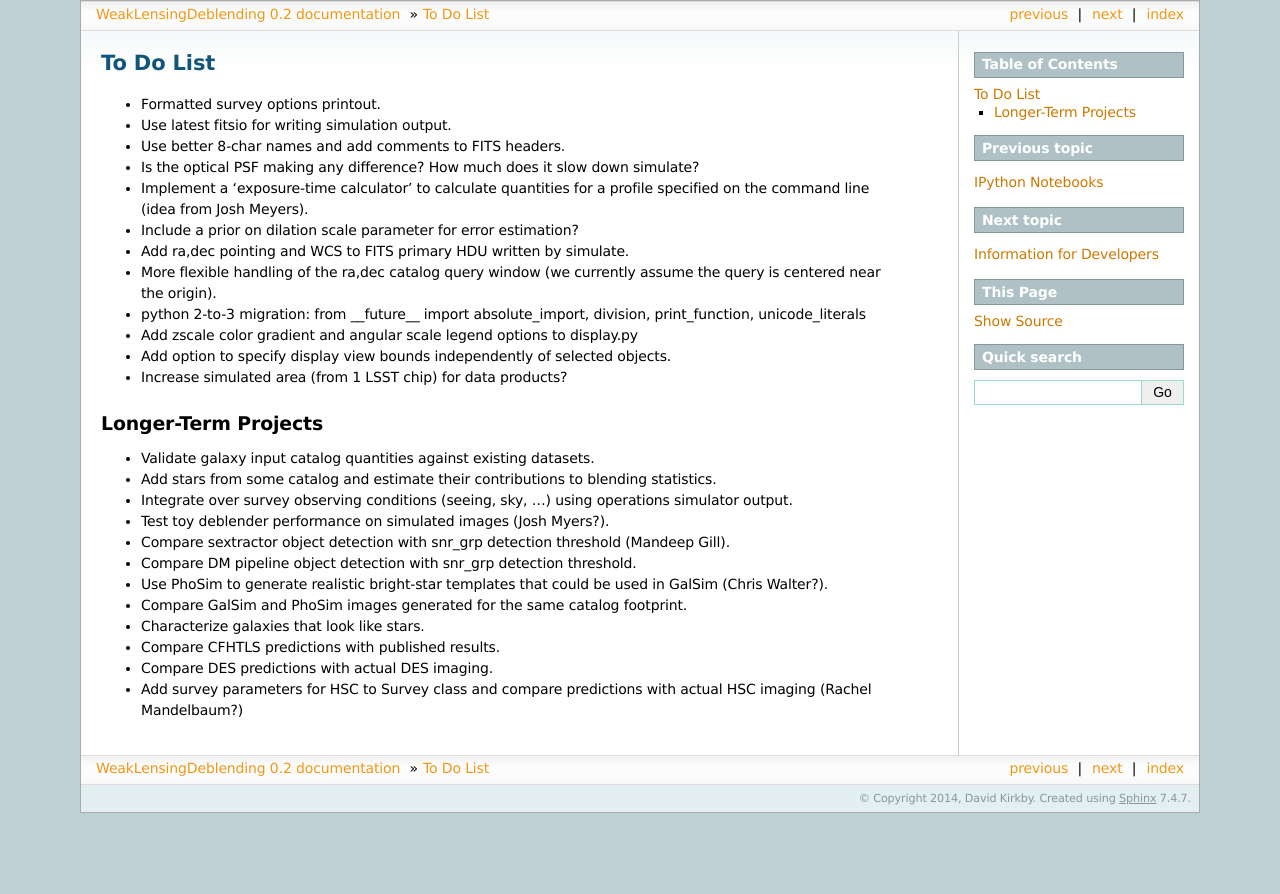
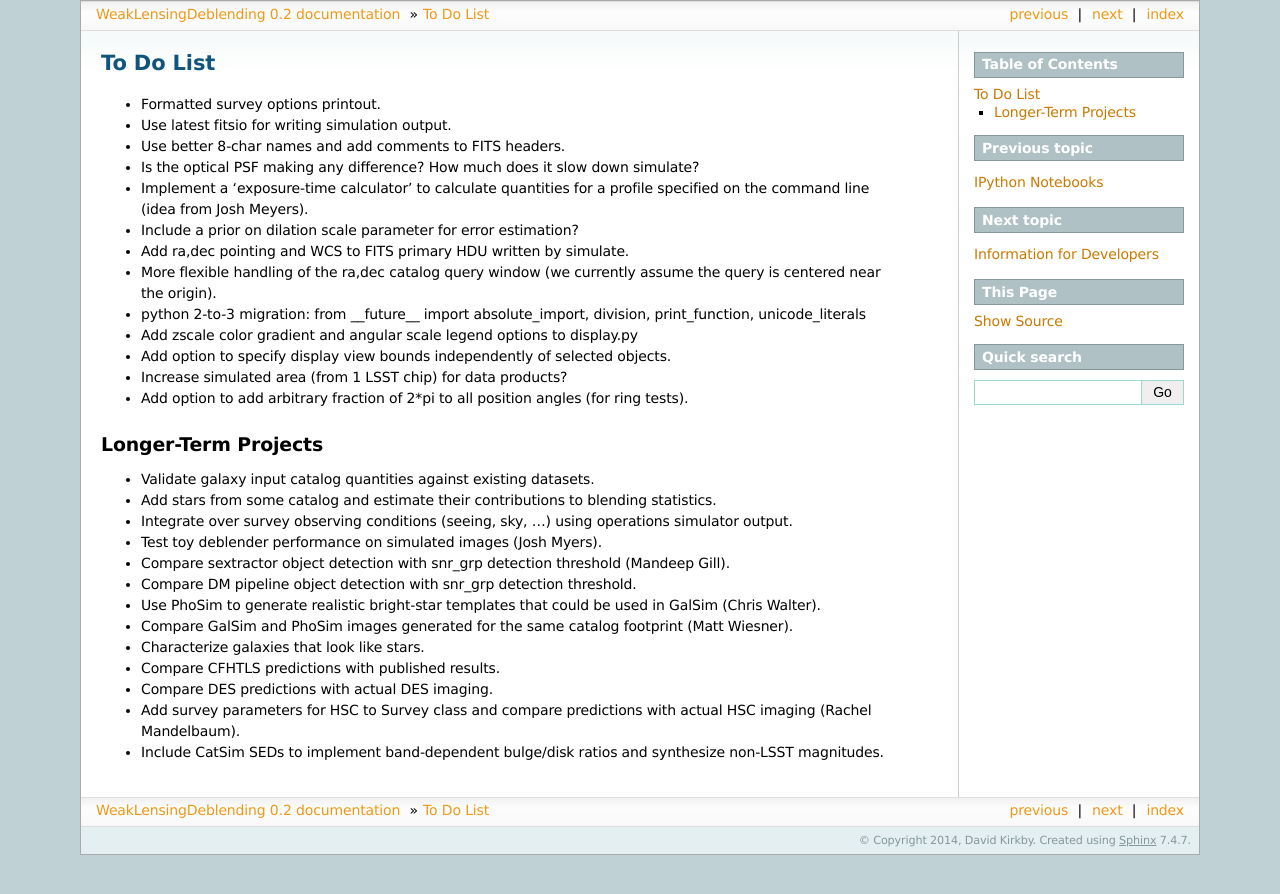
Before and after one commit to LSSTDESC/WeakLensingDeblending, a Sphinx documentation site: the page built from docs/todo.rst, in a window 1280 px wide. Shown: the top 894 px of the page. Built offline with Sphinx 7.4.7, drawn with Linux system fonts in a browser that asks for light colours.

Commit message:
Update TODO list

```diff
--- a/docs/todo.rst
+++ b/docs/todo.rst
@@ -13,6 +13,7 @@ To Do List
 * Add zscale color gradient and angular scale legend options to display.py
 * Add option to specify display view bounds independently of selected objects.
 * Increase simulated area (from 1 LSST chip) for data products?
+* Add option to add arbitrary fraction of 2*pi to all position angles (for ring tests).
 
 Longer-Term Projects
 --------------------
@@ -20,12 +21,13 @@ Longer-Term Projects
 * Validate galaxy input catalog quantities against existing datasets.
 * Add stars from some catalog and estimate their contributions to blending statistics.
 * Integrate over survey observing conditions (seeing, sky, ...) using operations simulator output.
-* Test toy deblender performance on simulated images (Josh Myers?).
+* Test toy deblender performance on simulated images (Josh Myers).
 * Compare sextractor object detection with snr_grp detection threshold (Mandeep Gill).
 * Compare DM pipeline object detection with snr_grp detection threshold.
-* Use PhoSim to generate realistic bright-star templates that could be used in GalSim (Chris Walter?).
-* Compare GalSim and PhoSim images generated for the same catalog footprint.
+* Use PhoSim to generate realistic bright-star templates that could be used in GalSim (Chris Walter).
+* Compare GalSim and PhoSim images generated for the same catalog footprint (Matt Wiesner).
 * Characterize galaxies that look like stars.
 * Compare CFHTLS predictions with published results.
 * Compare DES predictions with actual DES imaging.
-* Add survey parameters for HSC to Survey class and compare predictions with actual HSC imaging (Rachel Mandelbaum?)
+* Add survey parameters for HSC to Survey class and compare predictions with actual HSC imaging (Rachel Mandelbaum).
+* Include CatSim SEDs to implement band-dependent bulge/disk ratios and synthesize non-LSST magnitudes.
```
